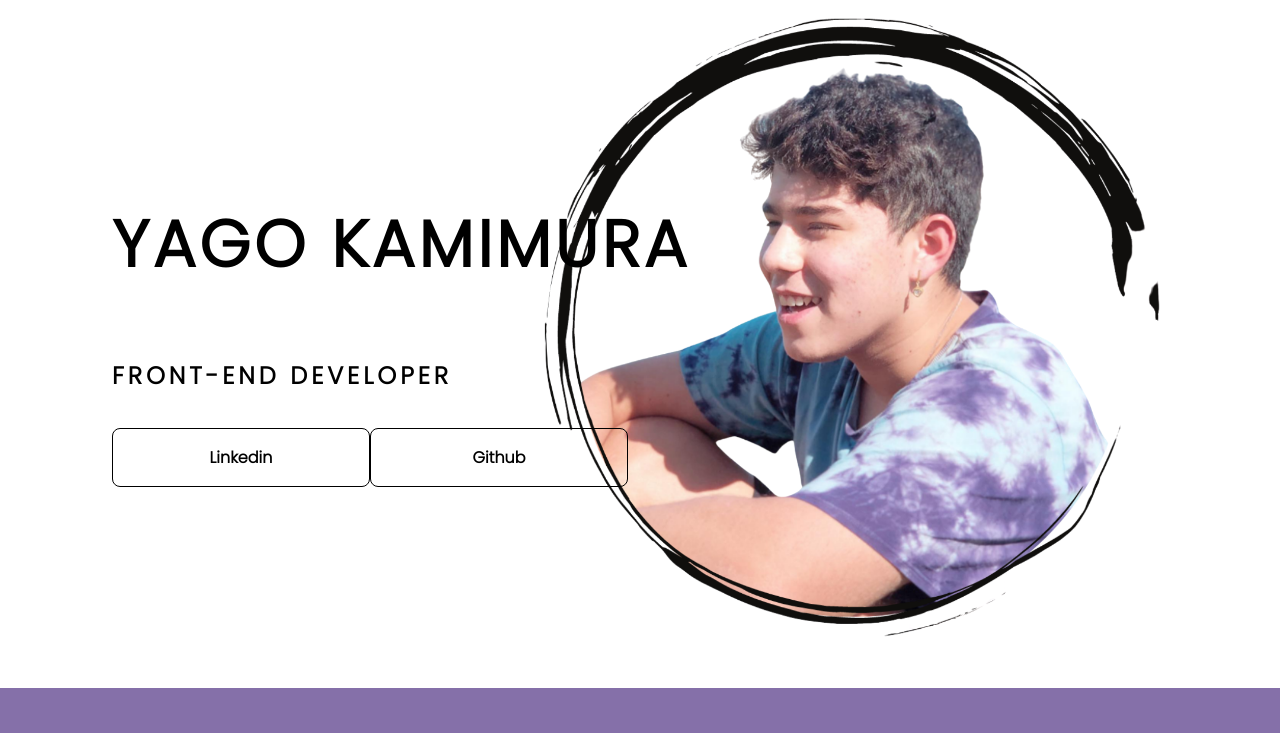
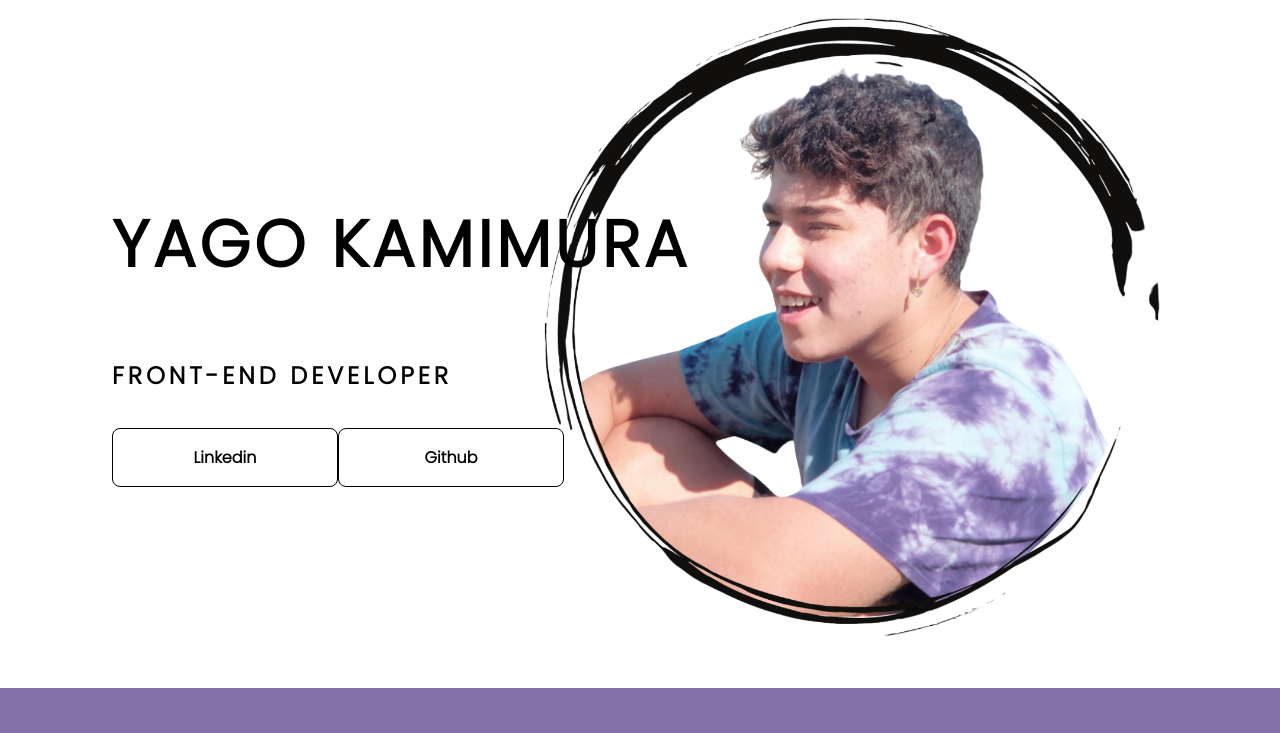
Before and after one commit to oKamimura/Meu-Portifolio, a plain HTML site: page index.html in a window 1280 px wide. Shown: the top 733 px of the page. Drawn offline with Linux system fonts and the light colour scheme.

Commit message:
modificaçoes na tela

```diff
--- a/index.html
+++ b/index.html
@@ -4,7 +4,7 @@
         <meta charset="UFT-8">
         <meta name="viewport" content="width=device-width, initial-scale=1.0">
         <link rel="stylesheet" href="style.css">
-        <title>MyWord</title>
+        <title>My Word</title>
     </head>
     <body>
        <header class= "header-container">
@@ -14,7 +14,7 @@
            <h2>Front-end developer</h2>
            <div class="social-media">
                <a href=""> <b>Linkedin</b></a>
-               <a href=""><b>Github</b></a>
+               <a href="https://github.com/oKamimura"><b>Github</b></a>
            </div>
        </header>
        <main class="container">
--- a/style.css
+++ b/style.css
@@ -13,7 +13,7 @@ body {
     height: 80vh;
     width: 100vw;
     background-color: white;
-    background-image: url('./images/background.png');
+    background-image: url('/images/background.png');
     background-repeat: no-repeat;
     background-position: 82%;
     background-size: contain;
@@ -46,7 +46,7 @@ letter-spacing: 4px;
 .social-media a {
 text-decoration: none;
 color: black;
-padding: 1rem 4rem;
+padding: 1rem 3rem;
 border: 1px solid black;
 border-radius: 8px;
 min-width: 8rem;
```
